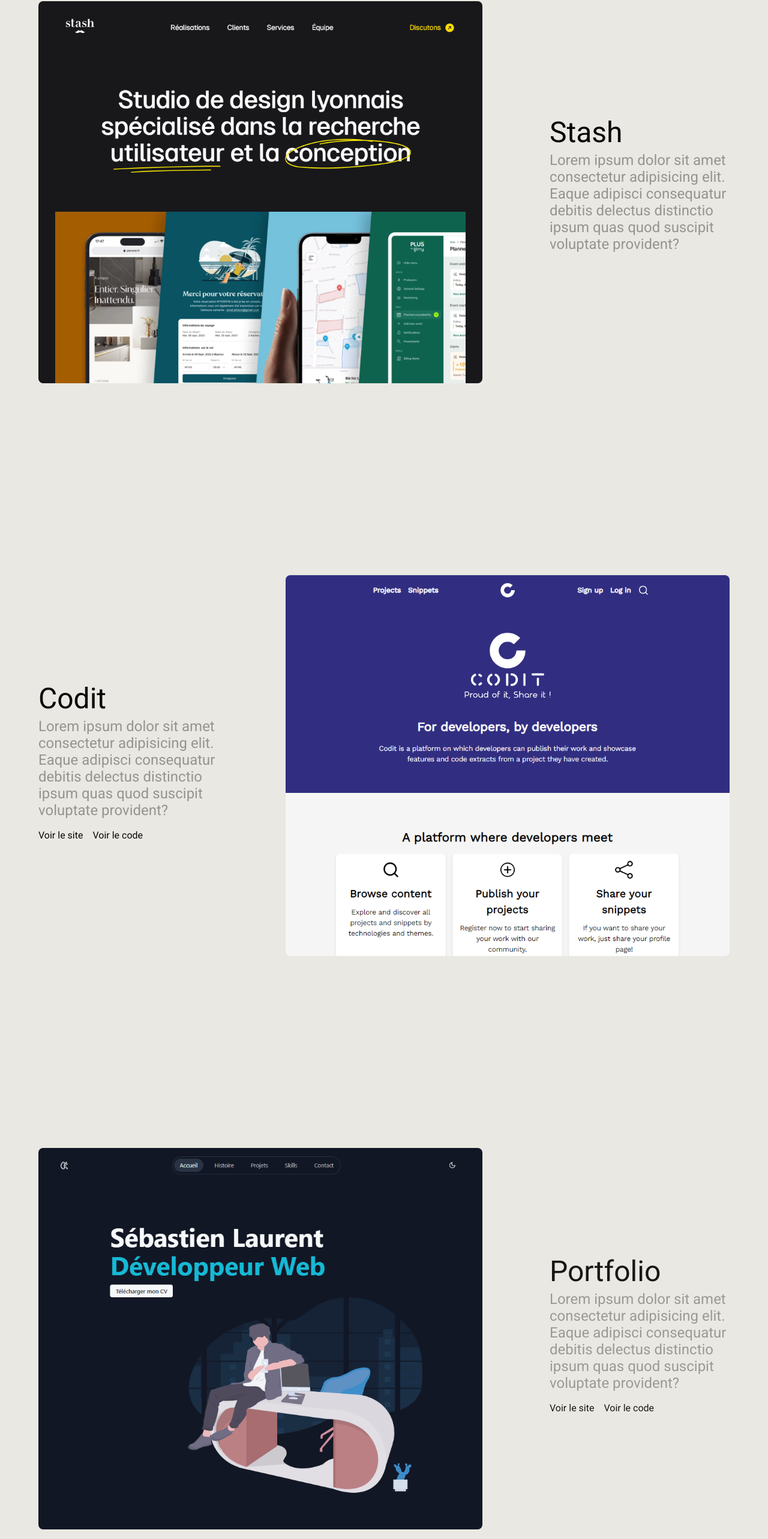
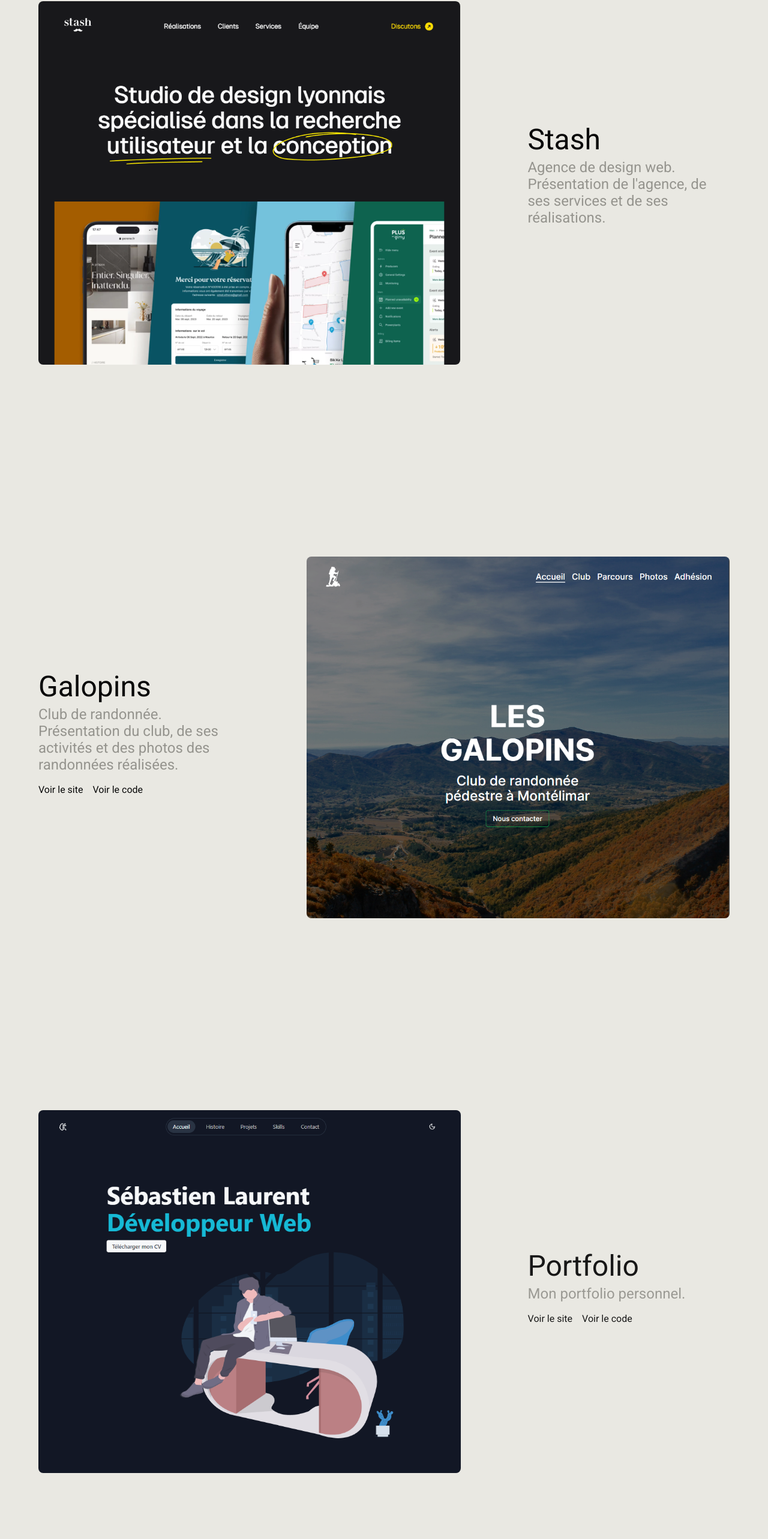
Before and after one commit to SebastienLaurentt/Portfolio-V2, a Next.js app: page / in a window 1280 px wide. Shown: the part 2334-4900 px from the top of the page at 60% size. Built offline with nearby package versions, Linux system fonts and the light colour scheme.

Commit message:
update Projets Card content and css

```diff
--- a/components/LandingSections/Projets/Projets.tsx
+++ b/components/LandingSections/Projets/Projets.tsx
@@ -1,7 +1,6 @@
-import ProjectCard from '@/components/ProjectCard/ProjectCard'
-import Section from '@/components/Section/Section'
-import SectionHeader from '@/components/SectionHeader/SectionHeader'
-import React from 'react'
+import ProjectCard from "@/components/ProjectCard/ProjectCard";
+import Section from "@/components/Section/Section";
+import SectionHeader from "@/components/SectionHeader/SectionHeader";
 
 import Codit from "../../../public/images/Codit.png";
 import Galopins from "../../../public/images/GalopinsV2.png";
@@ -20,19 +19,17 @@
             rowReverse={true}
             marginBottom={true}
             projectTitle="Stash"
-          projectDescription="Lorem ipsum dolor sit amet consectetur adipisicing elit. Eaque adipisci consequatur debitis delectus distinctio ipsum quas quod suscipit voluptate provident?"
-
+            projectDescription="Agence de design web. Présentation de l'agence, de ses services et de ses réalisations."
           />
           <ProjectCard
-          src={Codit}
-          alt="Impression d'écran de la page d'accueil du Projet Codit"
+            src={Galopins}
+            alt="Impression d'écran de la page d'accueil du Projet Galopins"
             rowReverse={false}
             marginBottom={true}
-          projectTitle="Codit"
-          projectDescription="Lorem ipsum dolor sit amet consectetur adipisicing elit. Eaque adipisci consequatur debitis delectus distinctio ipsum quas quod suscipit voluptate provident?"
-          classname="xl:mt-64"
-          siteHref='https://codit-codit.vercel.app/'
-          githubHref='https://github.com/O-clock-Titanium/projet-codit-front'
+            projectTitle="Galopins"
+            projectDescription="Club de randonnée. Présentation du club, de ses activités et des photos des randonnées réalisées."
+            siteHref="https://galopins-next-v2.vercel.app/"
+            githubHref="https://github.com/SebastienLaurentt/Galopins-Next-V2"
           />
         </div>
         <div className="">
@@ -41,26 +38,25 @@
             alt="Impression d'écran de la page d'accueil de mon Portfolio"
             rowReverse={true}
             marginBottom={true}
-          projectDescription="Lorem ipsum dolor sit amet consectetur adipisicing elit. Eaque adipisci consequatur debitis delectus distinctio ipsum quas quod suscipit voluptate provident?"
+            projectDescription="Mon portfolio personnel."
             projectTitle="Portfolio"
             siteHref="https://portfolio-v2-zeta-coral.vercel.app/"
-          githubHref='https://github.com/SebastienLaurentt/Portfolio-V2'
+            githubHref="https://github.com/SebastienLaurentt/Portfolio-V2"
           />
           <ProjectCard
-          src={Galopins}
-          alt="Impression d'écran de la page d'accueil du Projet Galopins"
+            src={Codit}
+            alt="Impression d'écran de la page d'accueil du Projet Codit"
             rowReverse={false}
             marginBottom={false}
-          projectTitle="Galopins"
-          projectDescription="Lorem ipsum dolor sit amet consectetur adipisicing elit. Eaque adipisci consequatur debitis delectus distinctio ipsum quas quod suscipit voluptate provident?"
-          classname="xl:mt-64"
-          siteHref='https://galopins-next-v2.vercel.app/'
-          githubHref='https://github.com/SebastienLaurentt/Galopins-Next-V2'
+            projectTitle="Codit"
+            projectDescription="Réseau social pour développeurs. Permettant de partager les illustrations de ses projets tout en rendant disponibles les codes sources."
+            siteHref="https://codit-codit.vercel.app/"
+            githubHref="https://github.com/O-clock-Titanium/projet-codit-front"
           />
         </div>
       </div>
     </Section>
-  )
-}
+  );
+};
 
-export default Projets
+export default Projets;
--- a/components/ProjectCard/ProjectCard.tsx
+++ b/components/ProjectCard/ProjectCard.tsx
@@ -66,7 +66,7 @@
       style={{ opacity: opacity }}
     >
       <div className={`md:flex ${isRowReverse} md:items-center md:gap-x-12 lg:gap-x-16 xl:gap-x-28 w-full`}>
-        <div className="text-center md:text-left max-w-[320px] md:max-w-[300px] mx-auto">
+        <div className="text-center md:text-left w-[320px] md:w-[480px] mx-auto">
           <h3 className="mb-2 md:mb-4">{projectTitle}</h3>
           <p className="md:mx-0 mb-2 md:mb-4">{projectDescription}</p>
           <ProjectCardLinks siteHref={siteHref || ""} githubHref={githubHref || ""} classname="hidden md:flex" />
```
Lines whose indentation alone changed are shown as unchanged.
